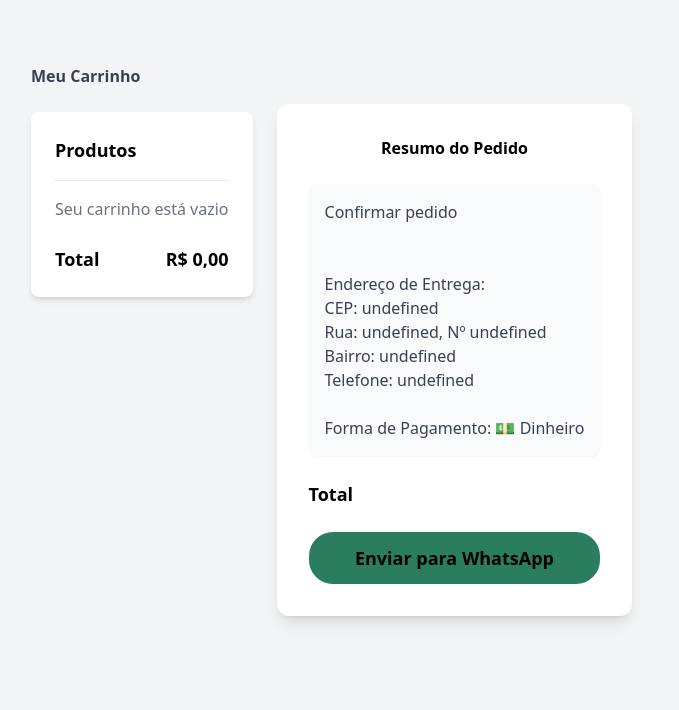
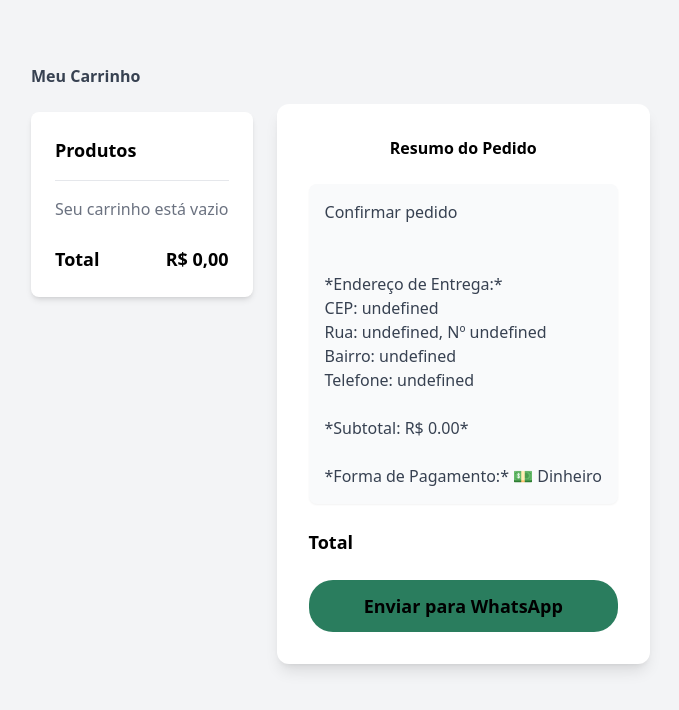
Before and after one commit to DevendTech/soracoescariri_frontEnd, a website: page pages/usuario/carrinho1.html in a window 1280 px wide. Both pictures are taken after a click on the button "Enviar para WhatsApp". Shown: the whole page, without its empty margins (33-712 px from the left). Drawn offline with nearby package versions, Linux system fonts and the light colour scheme.

Commit message:
Ajustes no carrinho!

```diff
--- a/assets/scripts/carrinho1.js
+++ b/assets/scripts/carrinho1.js
@@ -125,8 +125,6 @@
 document.addEventListener("DOMContentLoaded", renderizarCarrinho);
 
 
-
-
 function carregarDados() {
   const carrinho = JSON.parse(localStorage.getItem("carrinho")) || [];
   const endereco = JSON.parse(localStorage.getItem("endereco")) || {};
@@ -137,18 +135,20 @@
     mensagem += `${item.produto}* - ${item.quantidade}x - R$ ${item.preco}\n`;
   });
 
-  mensagem += `\n Endereço de Entrega:\n`;
+  mensagem += `\n*Endereço de Entrega:*\n`;
   mensagem += `CEP: ${endereco.cep}\n Rua: ${endereco.rua}, Nº ${endereco.numero}\n Bairro: ${endereco.bairro}\n Telefone: ${endereco.telefone}\n`;
 
+  mensagem += `\n*Subtotal: R$ ${carrinho.reduce((total, item) => total + (item.preco * item.quantidade), 0).toFixed(2)}*\n`;
+
   // Adiciona a forma de pagamento
-  mensagem += `\n Forma de Pagamento: ${endereco.pagamento === 'cartao' ? '  💳 Cartão de Crédito' : endereco.pagamento === 'pix' ? '⚡ Pix' : '💵 Dinheiro'}\n`;
+  mensagem += `\n*Forma de Pagamento:* ${endereco.pagamento === 'cartao' ? '  💳 Cartão de Crédito' : endereco.pagamento === 'pix' ? '⚡ Pix' : '💵 Dinheiro'}\n`;
 
   document.getElementById("resumo-pedido").textContent = mensagem;
   return encodeURIComponent(mensagem);
 }
 
 function enviarParaWhatsApp() {
-  const numero = "5588999999979";
+  const numero = "5581985206275";
   const mensagem = carregarDados();
   const whatsappURL = `https://wa.me/${numero}?text=${mensagem}`;
   window.open(whatsappURL, '_blank');
--- a/assets/scripts/produtos.js
+++ b/assets/scripts/produtos.js
@@ -96,6 +96,7 @@
       localStorage.removeItem('checkboxMedicamentoFilhote');
     } else if(localStorage.getItem('checkboxMedicamentoCastrado') === 'true') {
       document.getElementById('medicamentos').checked = true;
+      // document.getElementById('gatocastrado').checked = true;
       localStorage.removeItem('checkboxMedicamentoCastrado');
     } else if(localStorage.getItem('checkboxAcessorios') === 'true'){
       document.getElementById('petshop').checked = true;
@@ -228,7 +229,7 @@
     if (!nameProduct) return 'outros';
 
     const lowerName = nameProduct.toLowerCase();
-    if (/areia|granulado|absorbente|argila|sanitária|sanitaria/i.test(lowerName)) return 'areia';
+    if (/areia|granulado|absorvente|argila|sanitária|sanitaria/i.test(lowerName)) return 'areia';
     if (/cama|forração|forracao|forro|colchão|colchao/i.test(lowerName)) return 'cama';
     if (/Coleira/i.test(lowerName)) return 'coleira';
 
```
Also changed, not shown: pages/propietario/telaLogin.html (+0 -1 lines), pages/usuario/carrinho1.html (+0 -2 lines).
